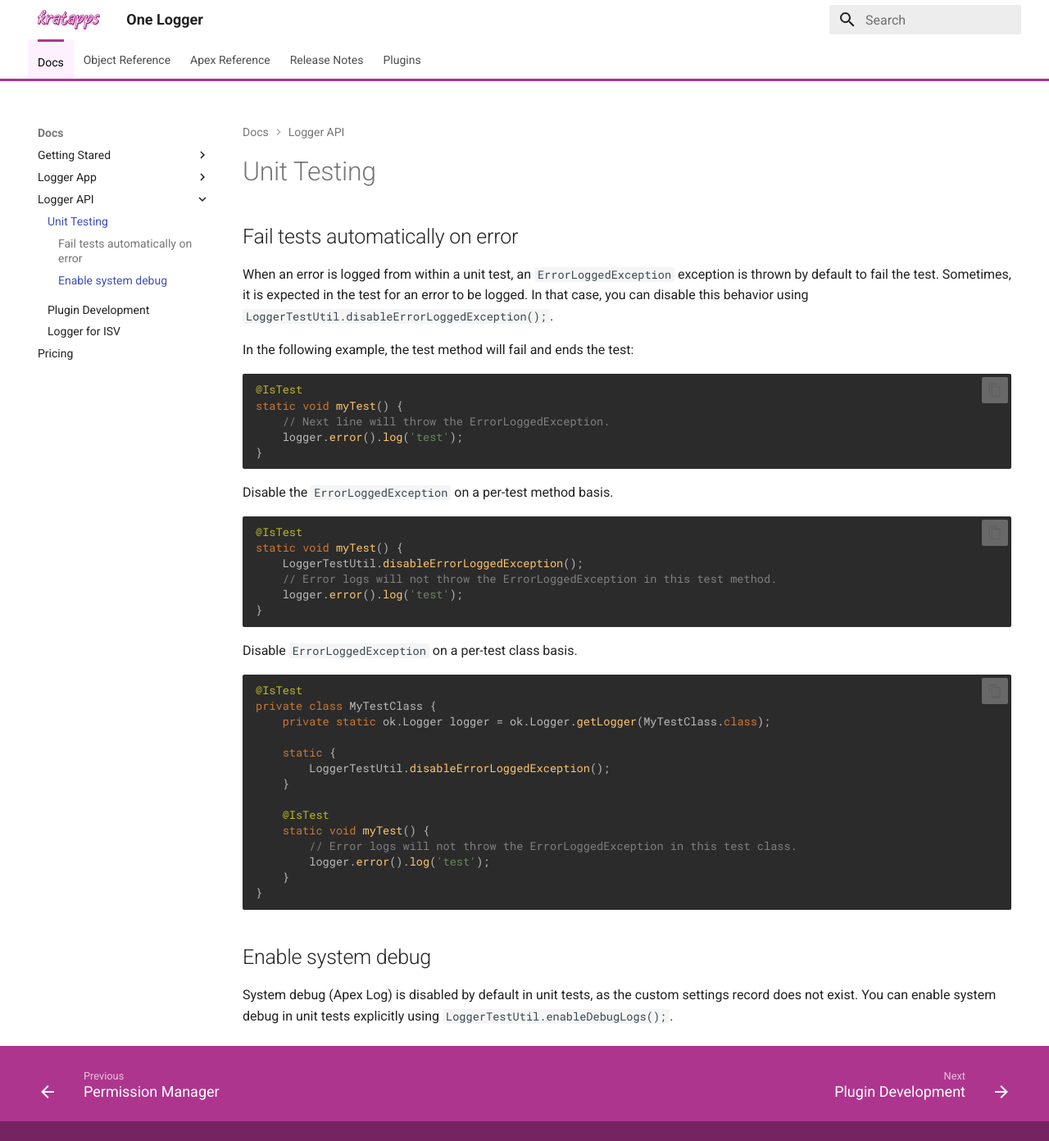
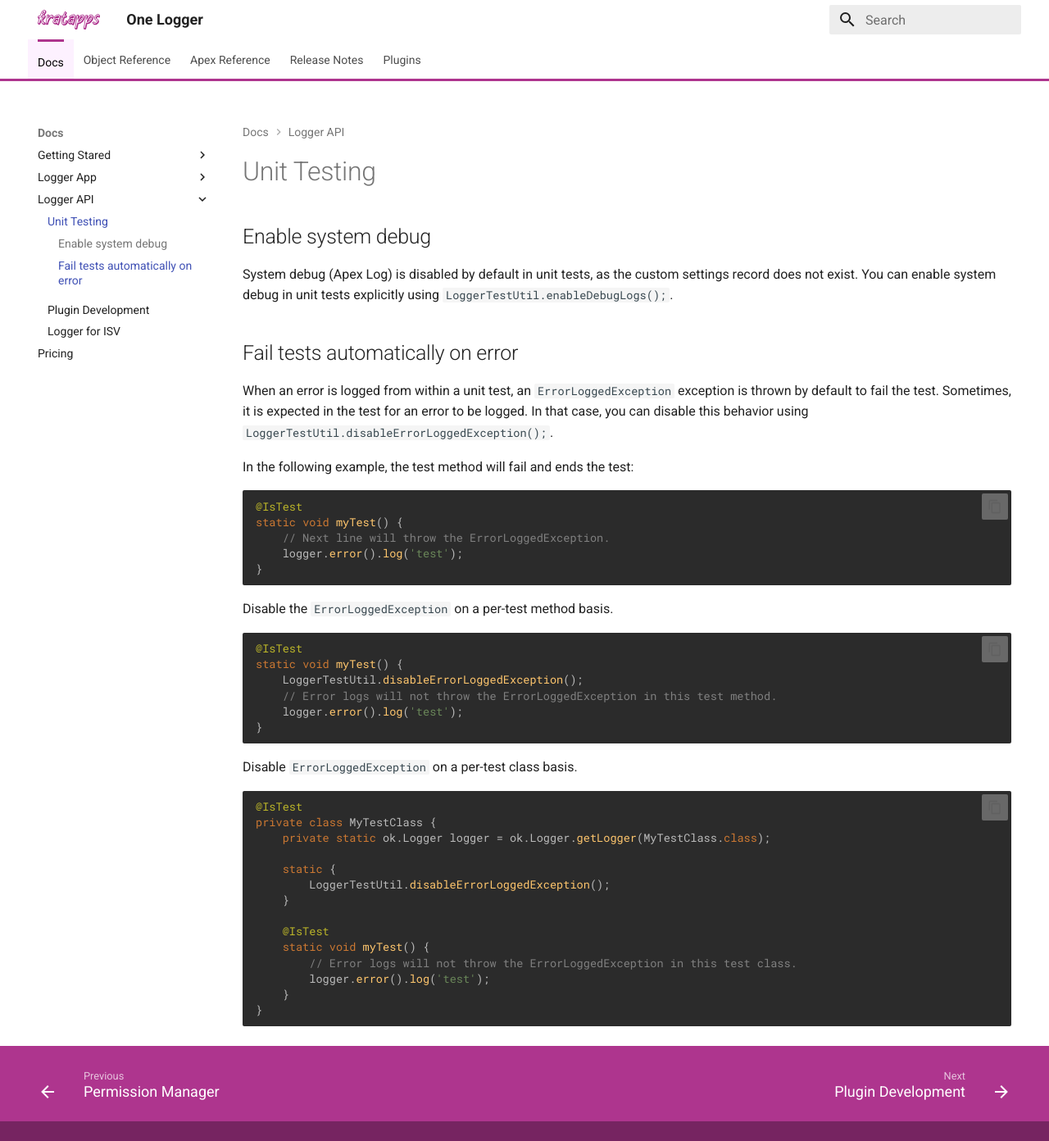
Before and after one commit to kratapps/one-logger-kratapps-com, an MkDocs documentation site: the page built from docs/docs/api/unit-testing.md, in a window 1280 px wide and 1392 px high. Shown: the whole window at 82% size. Built offline with MkDocs 1.6.1 and Material for MkDocs 9.7.7, drawn with Linux system fonts in a browser that asks for light colours; some of the changed lines change nothing that is shown.

Commit message:
Update doc.

````diff
--- a/docs/docs/api/unit-testing.md
+++ b/docs/docs/api/unit-testing.md
@@ -1,4 +1,9 @@
 # Unit Testing
+
+## Enable system debug
+
+System debug (Apex Log) is disabled by default in unit tests, as the custom settings record does not exist.
+You can enable system debug in unit tests explicitly using `LoggerTestUtil.enableDebugLogs();`.
 
 ## Fail tests automatically on error
 
@@ -45,8 +50,3 @@
     }
 }
 ```
-
-## Enable system debug
-
-System debug (Apex Log) is disabled by default in unit tests, as the custom settings record does not exist.
-You can enable system debug in unit tests explicitly using `LoggerTestUtil.enableDebugLogs();`.
````
